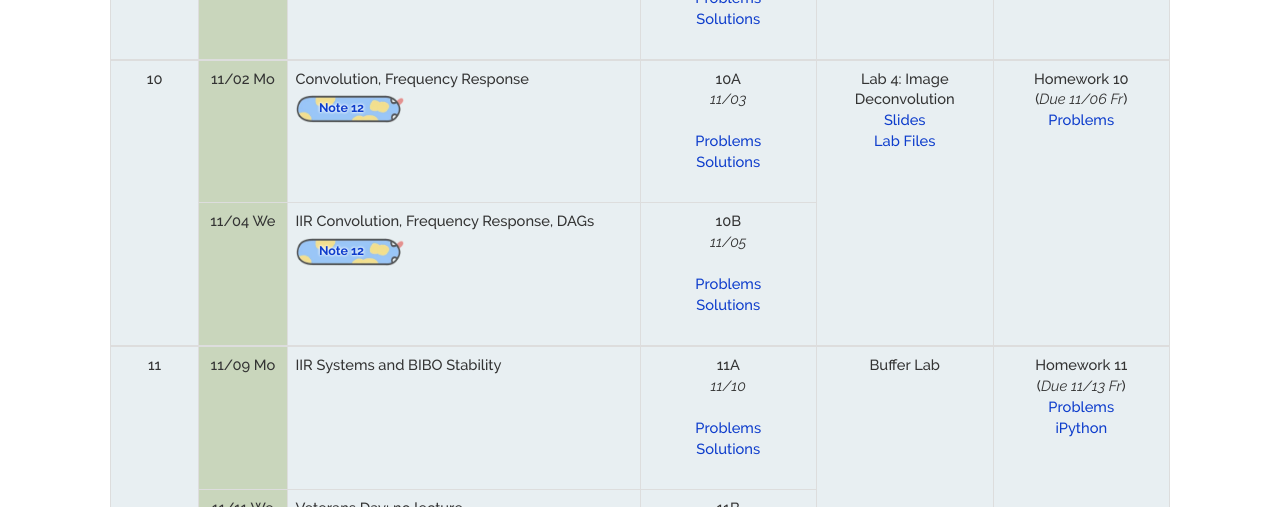
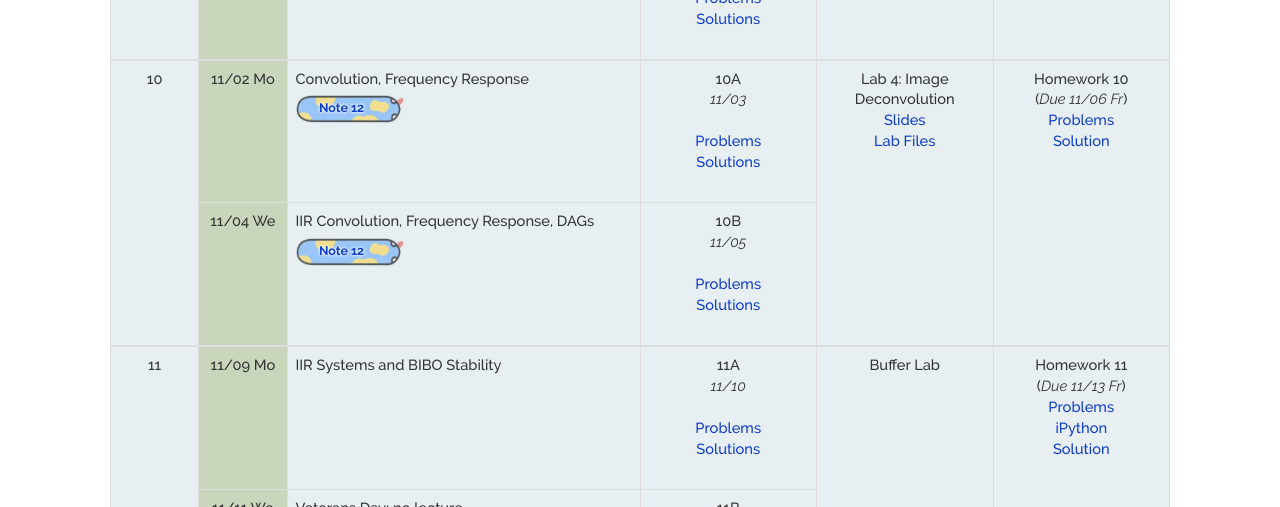
Before and after one commit to alokthakrar/fa26-www, a plain HTML site: page index.html in a window 1280 px wide. Shown: the part 3240-3747 px from the top of the page. Drawn offline with nearby package versions, Linux system fonts and the light colour scheme.

Commit message:
publish HW10 and HW11 solutions

```diff
--- a/index.html
+++ b/index.html
@@ -1415,6 +1415,9 @@ function showFontChange(f, prev) {
 <!--              -->
 
 
+                <a rel="noopener noreferrer" target="_blank" href = "homework/sol10.pdf">Solution</a> <br>
+<!--                -->
+
 
 
             <br>
@@ -1499,6 +1502,9 @@ function showFontChange(f, prev) {
 <!--              -->
 <!--              -->
 
+
+                <a rel="noopener noreferrer" target="_blank" href = "homework/sol11.pdf">Solution</a> <br>
+<!--                -->
 
 
 
```
Also changed, not shown: timestamp.txt, 3 other files.
